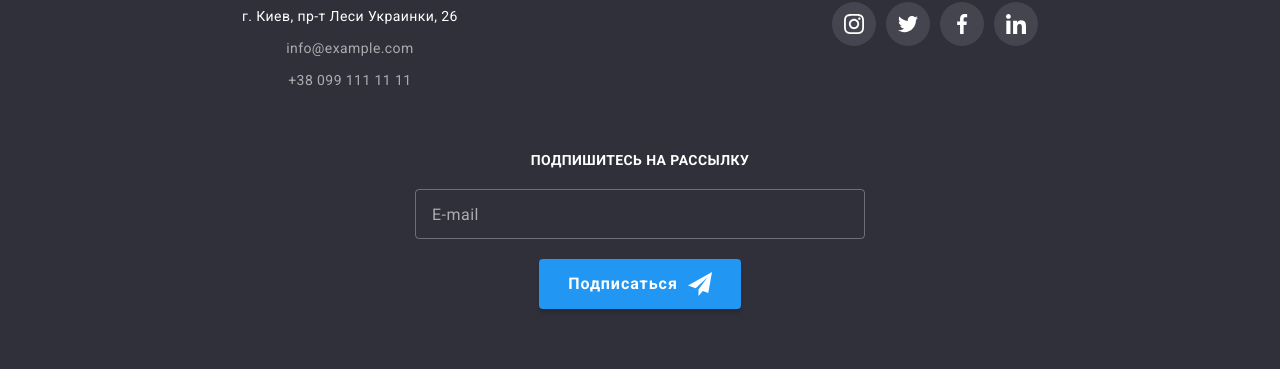
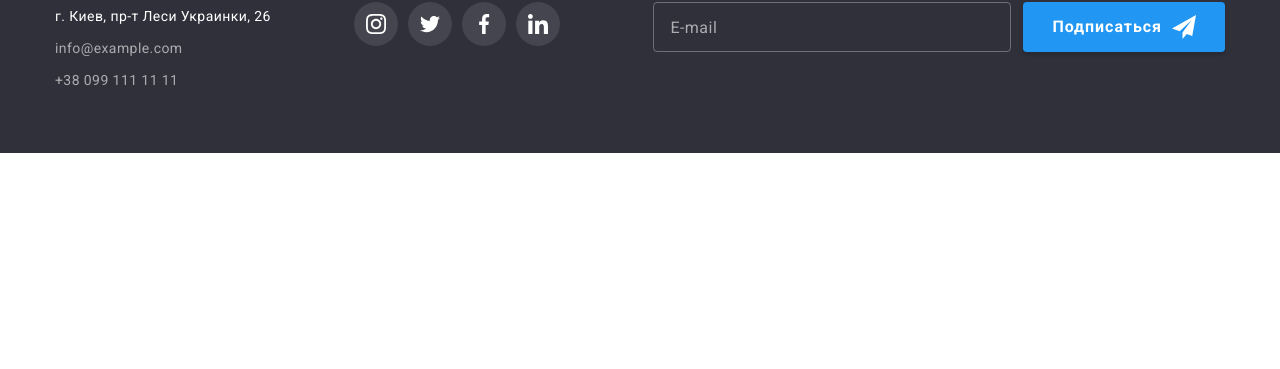
Before and after one commit to TheMainOne/goit-markup-hw-08, a plain HTML site: page index.html in a window 1280 px wide. Shown: the part 2705-3074 px from the top of the page. After the commit the page ends 2858 px from the top, so only its background shows below. Drawn offline with nearby package versions, Linux system fonts and the light colour scheme; files whose address does not match are found by name.

Commit message:
пофиксил Футер

```diff
--- a/sass/layout/_footer.scss
+++ b/sass/layout/_footer.scss
@@ -168,6 +168,44 @@
   }
 }
 
+@media screen and (min-width: 1200px) {
+  .flex {
+    display: flex;
+    align-items: baseline;
+  }
+
+  .tablet-wrapper {
+    margin: 0;
+  }
+
+  .contacts-box {
+    margin-right: 83px;
+    text-align: unset;
+  }
+
+  .social-media-box {
+    text-align: unset;
+  }
+
+  .form-box {
+    text-align: unset;
+    margin-left: auto;
+  }
+
+  .form-box__form {
+    display: flex;
+  }
+
+  .form-box__field {
+    width: 358px;
+    margin: 0;
+  }
+
+  .form-box__button {
+    margin-left: 12px;
+  }
+}
+
 // .flex {
 //     display: flex;
 //     align-items: baseline;
```
Also changed, not shown: css/main.css, css/main.min.css, 2 other files.
